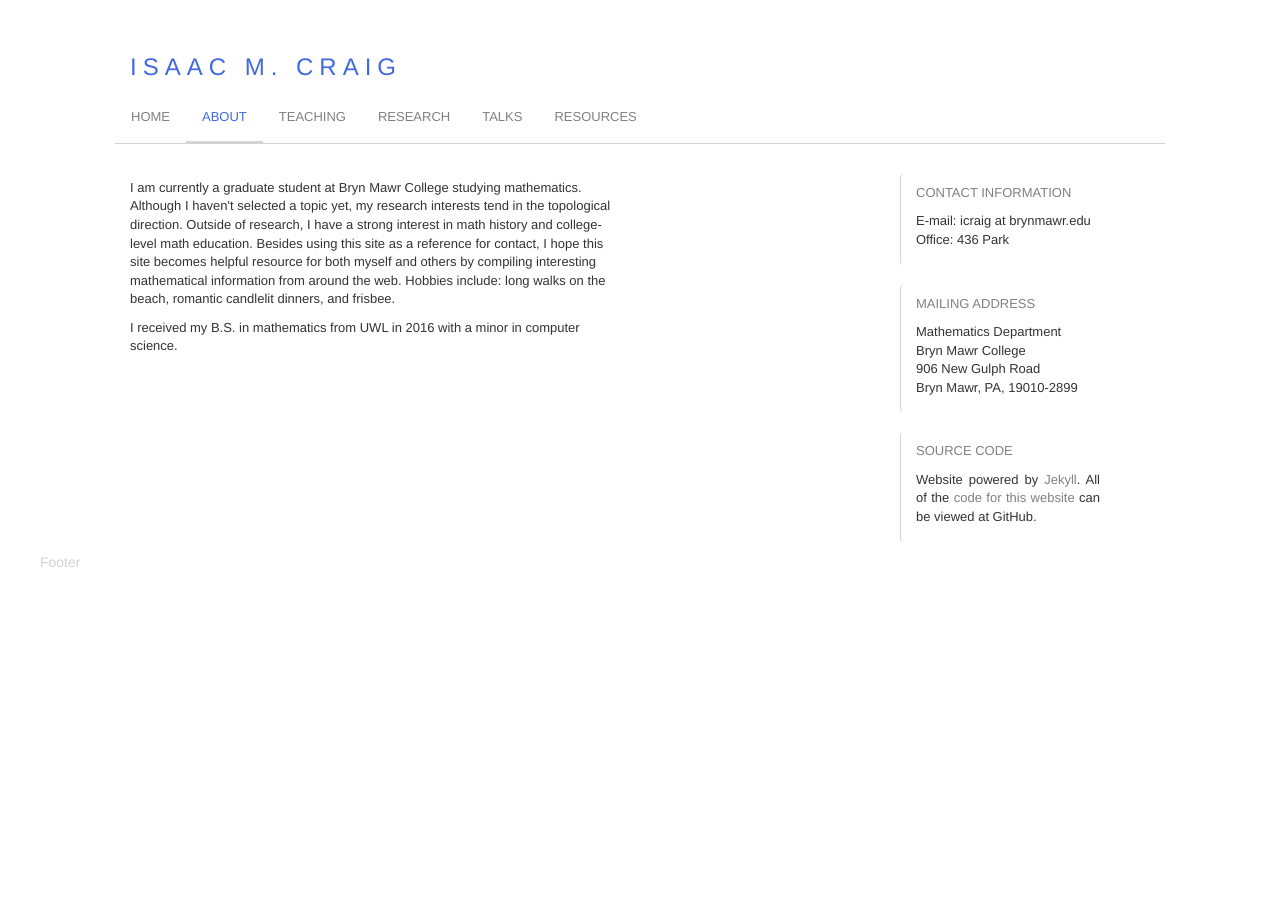
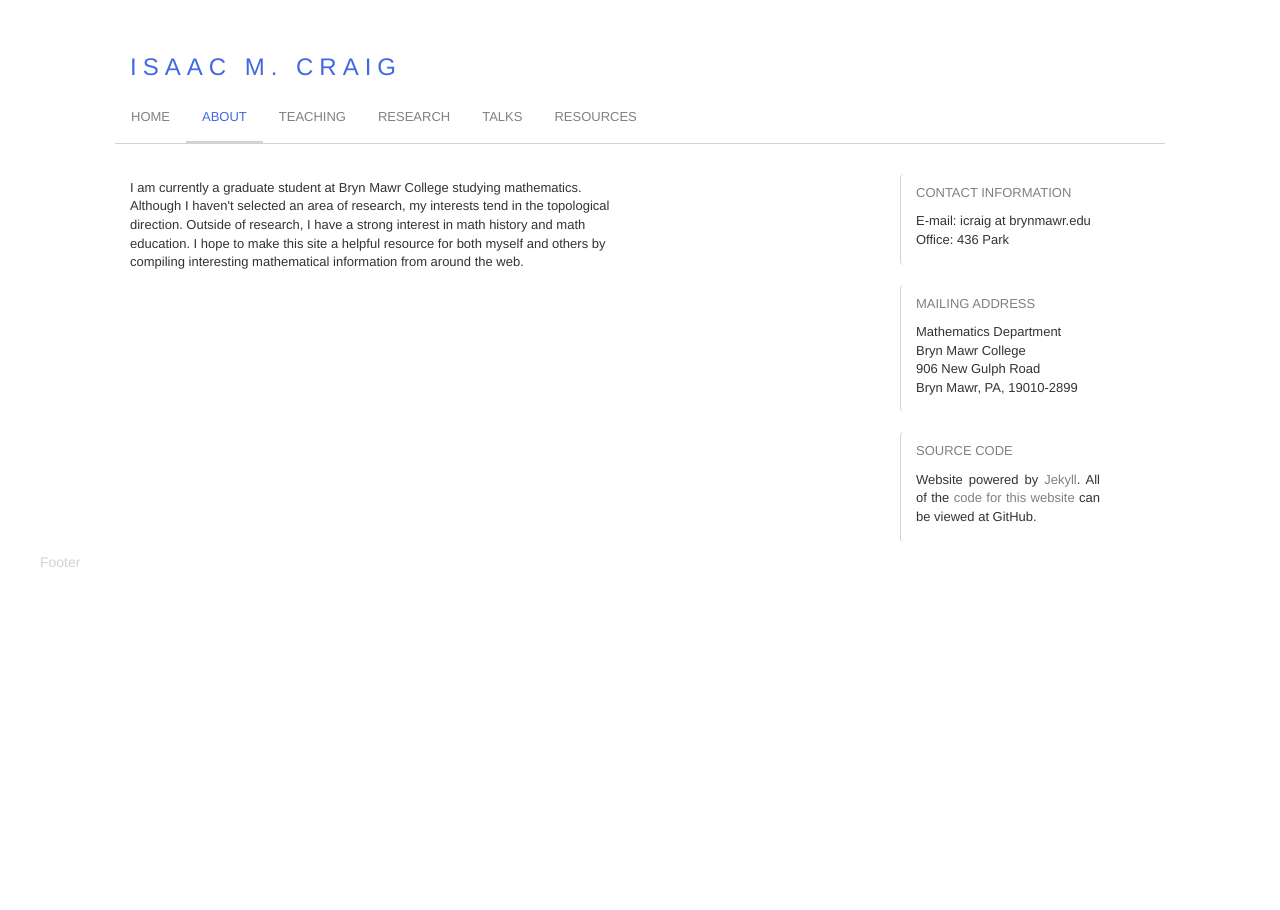
Before and after one commit to isundberg/isaacmc.github.io, a Jekyll site: the page built from about/index.html, in a window 1280 px wide. Built offline with Jekyll 4.4.1, drawn with Linux system fonts in a browser that asks for light colours.

Commit message:
Update index.html

```diff
--- a/about/index.html
+++ b/about/index.html
@@ -5,12 +5,6 @@ title:
 
 <div id="contentBlock" class="col-sm-12">
 <div id="contentList" class="col-sm-8">
-  I am currently a graduate student at Bryn Mawr College studying mathematics. Although I haven't selected a topic yet, my research interests tend in the topological direction. Outside of research, I have a strong interest in math history and college-level math education. Besides using this site as a reference for contact, I hope this site becomes helpful resource for both myself and others by compiling interesting mathematical information from around the web. Hobbies include: long walks on the beach, romantic candlelit dinners, and frisbee.
+  I am currently a graduate student at Bryn Mawr College studying mathematics. Although I haven't selected an area of research, my interests tend in the topological direction. Outside of research, I have a strong interest in math history and math education. I hope to make this site a helpful resource for both myself and others by compiling interesting mathematical information from around the web.
 </div>
 </div>
-
-<div id="contentBlock" class="col-sm-12">
-<div id="contentList" class="col-sm-8">
-  I received my B.S. in mathematics from UWL in 2016 with a minor in computer science.
-</div>
-</div>
```
